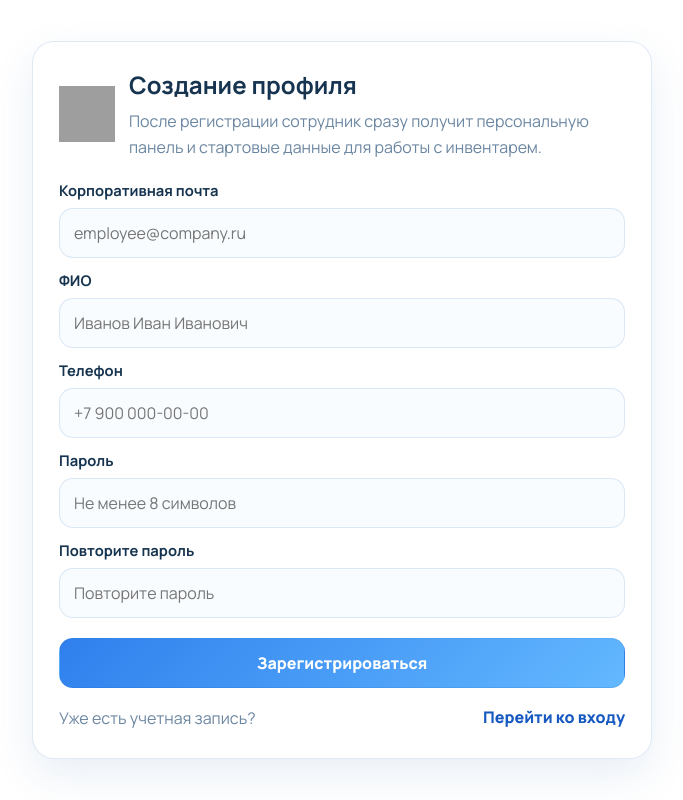
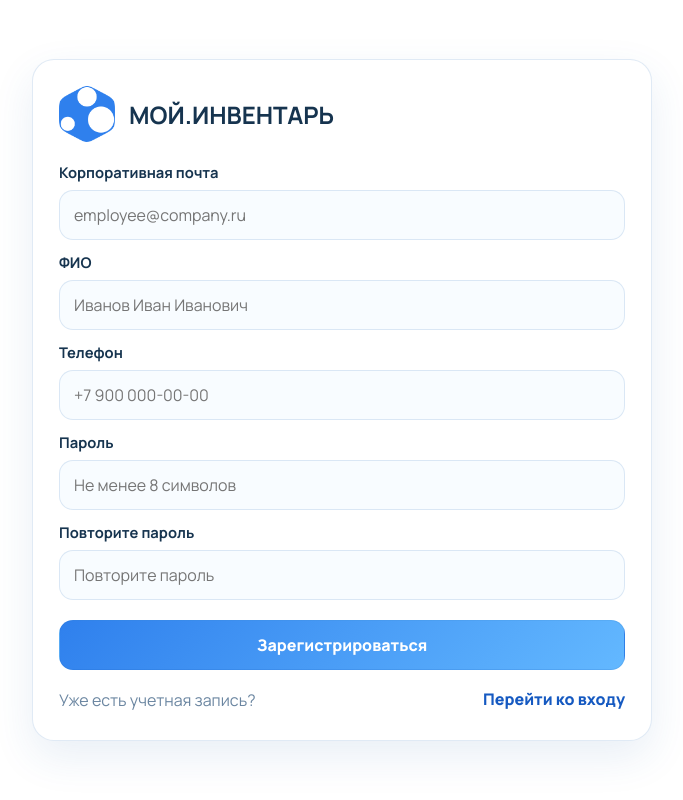
Before and after one commit to g10bus/myInventory, a Django app: template src/templates/register.html in a window 1280 px wide. Shown: the whole page, without its empty margins (298-981 px from the left). Run offline with Django 5.2, Linux system fonts and the light colour scheme; the template is opened without the code that fills it, so the values that code supplies are empty; grey boxes are pictures that could not be loaded.

Commit message:
Refine auth headers and inventory highlight

```diff
--- a/src/static/css/register.css
+++ b/src/static/css/register.css
@@ -38,19 +38,24 @@ body {
 }
 
 .auth-brand {
+    display: grid;
+    gap: 10px;
+    margin-bottom: 20px;
+}
+
+.auth-brand-head {
     display: flex;
     align-items: center;
     gap: 14px;
-    margin-bottom: 20px;
 }
 
-.auth-brand img {
+.auth-brand-head img {
     width: 56px;
     height: 56px;
 }
 
 .auth-brand h1 {
-    margin: 0 0 8px;
+    margin: 0;
     font-size: 1.5rem;
 }
 
@@ -134,7 +139,7 @@ body {
         padding: 20px;
     }
 
-    .auth-brand {
+    .auth-brand-head {
         align-items: flex-start;
         flex-direction: column;
     }
--- a/src/templates/login.html
+++ b/src/templates/login.html
@@ -13,10 +13,9 @@
     <div class="auth-shell">
         <section class="auth-card">
             <div class="auth-brand">
-                <img src="{% static 'images/box.png' %}" alt="Логотип">
-                <div>
+                <div class="auth-brand-head">
+                    <img src="{% static 'images/logo-box.png' %}" alt="Логотип">
                     <h1>МОЙ.ИНВЕНТАРЬ</h1>
-                    <p>Учет материальных ценностей, закрепленных за сотрудниками предприятия.</p>
                 </div>
             </div>
 
--- a/src/templates/main.html
+++ b/src/templates/main.html
@@ -38,7 +38,7 @@
         </div>
         <div class="list-stack">
             {% for assignment in active_inventory_assignments %}
-                <div class="list-item">
+                <div class="list-item inventory-assignment-active-card">
                     <div>
                         <strong>Инвентаризация активна</strong>
                         <p>
@@ -47,7 +47,6 @@
                         </p>
                     </div>
                     <div class="list-item-meta">
-                        <span class="status-badge status-in_use">Можно проводить</span>
                         <a class="ghost-link" href="{% url 'mytmc' %}">Открыть мои ТМЦ</a>
                     </div>
                 </div>
--- a/src/templates/register.html
+++ b/src/templates/register.html
@@ -13,10 +13,9 @@
     <div class="auth-shell">
         <section class="auth-card">
             <div class="auth-brand">
-                <img src="{% static 'images/box.png' %}" alt="Логотип">
-                <div>
-                    <h1>Создание профиля</h1>
-                    <p>После регистрации сотрудник сразу получит персональную панель и стартовые данные для работы с инвентарем.</p>
+                <div class="auth-brand-head">
+                    <img src="{% static 'images/logo-box.png' %}" alt="Логотип">
+                    <h1>МОЙ.ИНВЕНТАРЬ</h1>
                 </div>
             </div>
 
```
Also changed, not shown: src/static/css/login.css (+9 -4 lines), src/static/css/main/content.css (+8 -0 lines).
